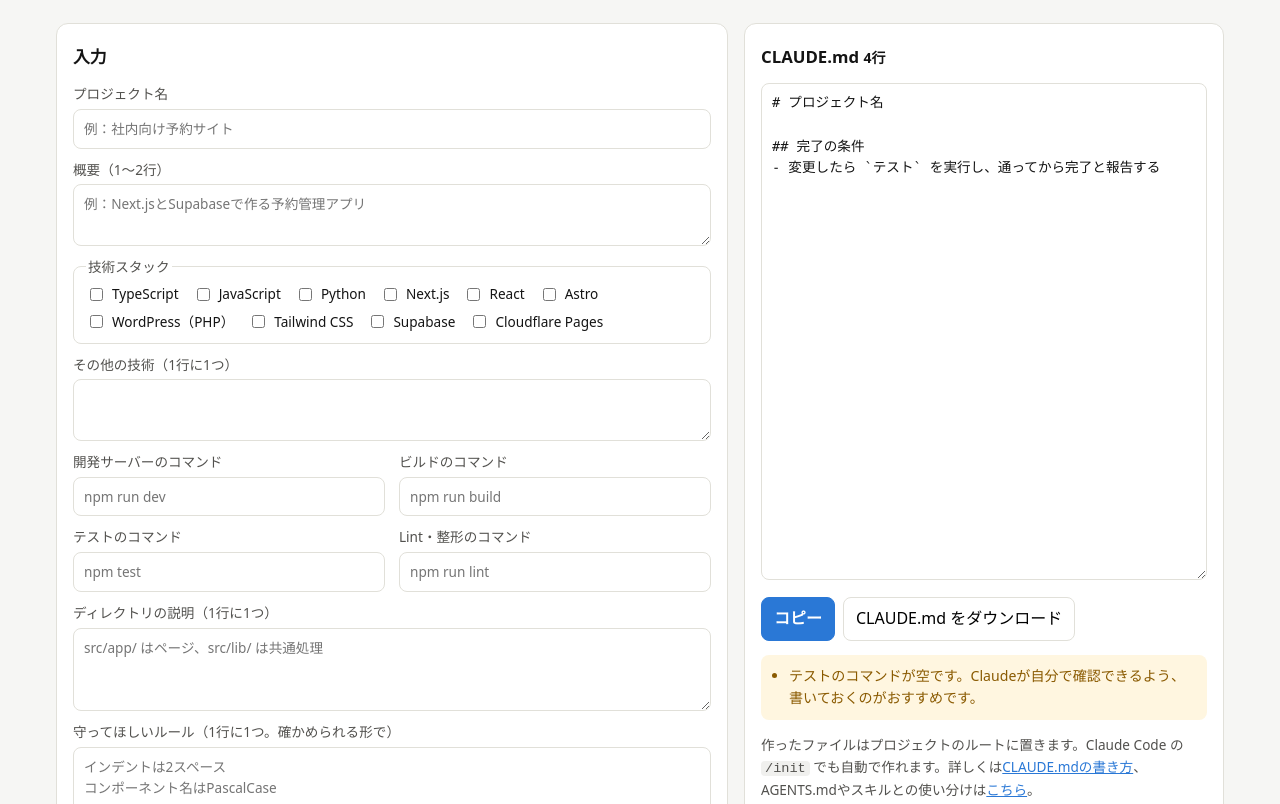
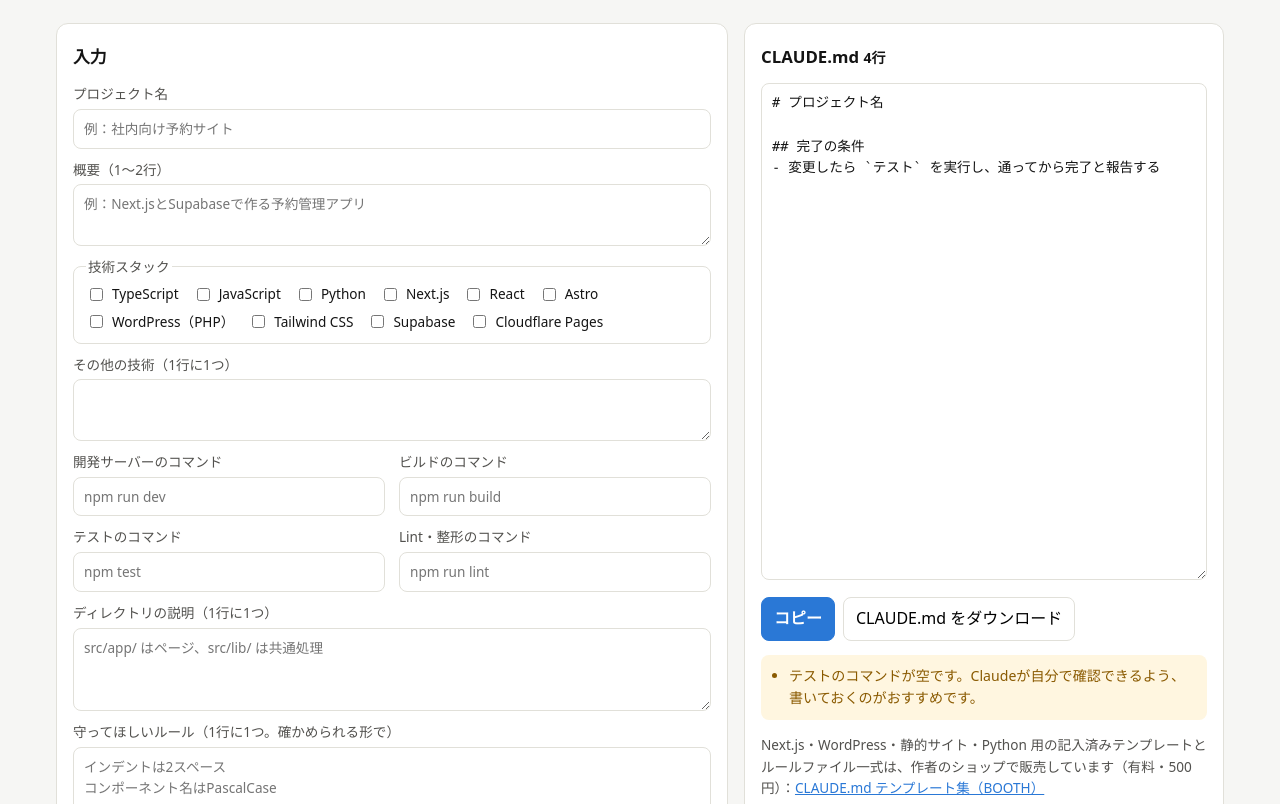
Before and after one commit to Kaito-0407/aidev, a website with bundled scripts: page claude-md.html in a window 1280 px wide. Shown: the part 148-952 px from the top of the page. Built offline with nearby package versions, Linux system fonts and the light colour scheme.

Commit message:
CLAUDE.md作成ツールとガイドから、BOOTHのテンプレート集へリンク（有料と明記）
Co-Authored-By: Claude Opus 5.5 <noreply@anthropic.com>
Claude-Session: https://claude.ai/code/session_014yWMxQojDZt4aPu8rR6qmm

```diff
--- a/claude-md.html
+++ b/claude-md.html
@@ -54,6 +54,7 @@
     <textarea id="out" rows="22" readonly aria-label="作成された CLAUDE.md"></textarea>
     <div class="actions"><button type="button" id="copy" class="primary">コピー</button><button type="button" id="download">CLAUDE.md をダウンロード</button></div>
     <div id="tips" class="tips" aria-live="polite"></div>
+    <p class="note">Next.js・WordPress・静的サイト・Python 用の記入済みテンプレートとルールファイル一式は、作者のショップで販売しています（有料・500円）：<a href="https://kweblab.booth.pm/items/9229321" rel="noopener" target="_blank">CLAUDE.md テンプレート集（BOOTH）</a></p>
     <p class="note">作ったファイルはプロジェクトのルートに置きます。Claude Code の <code>/init</code> でも自動で作れます。詳しくは<a href="guide/claude-md">CLAUDE.mdの書き方</a>、AGENTS.mdやスキルとの使い分けは<a href="guide/claude-md-vs-agents-md">こちら</a>。</p>
   </section>
 </main>
```
Also changed, not shown: guide/claude-md.html (+2 -0 lines).
